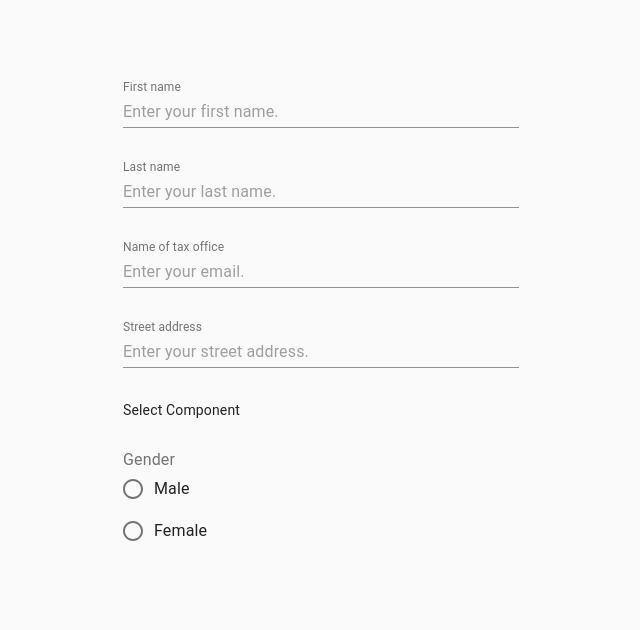
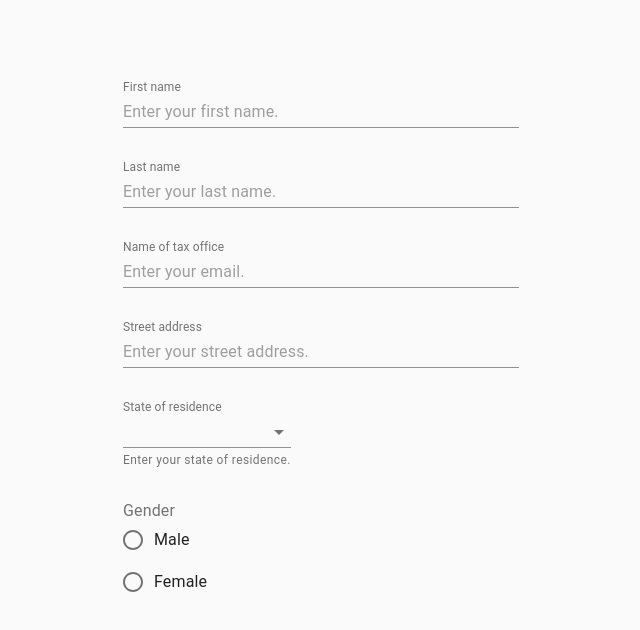
Before and after one commit to rstock08/avalara-coding-challenge, a React (Create React App) app: page / in a window 1280 px wide. Shown: the top 630 px of the page, without its empty margins (319-959 px from the left). Built offline with nearby package versions, Linux system fonts and the light colour scheme.

Commit message:
All fields working

```diff
--- a/src/components/FormComponent.tsx
+++ b/src/components/FormComponent.tsx
@@ -24,7 +24,14 @@ function mapFormInputFields(field: IFormFieldsData) {
             )
         }
         case "select": {
-            return <SelectComponent />
+            return <SelectComponent
+                value={field.value}
+                name={field.name}
+                label={field.label}
+                description={field.description}
+                key={field.displayOrder}
+                options={field.options as string[]}
+            />
         }
         case "radio": {
             return (
@@ -33,7 +40,6 @@ function mapFormInputFields(field: IFormFieldsData) {
                     name={field.name}
                     label={field.label}
                     description={field.description}
-                    key={field.displayOrder}
                     options={field.options as string[]}
                 />
             )
--- a/src/components/RadioComponent.tsx
+++ b/src/components/RadioComponent.tsx
@@ -2,7 +2,6 @@ import { FormControlLabel, FormLabel, Radio, RadioGroup } from "@material-ui/cor
 import React from "react";
 
 interface IRadioProps {
-    key: number;
     value?: string;
     name: string;
     label: string;
@@ -15,10 +14,10 @@ export default function RadioComponent(props: IRadioProps) {
     return (
         <React.Fragment>
             <FormLabel component="legend">{props.label}</FormLabel>
-            <RadioGroup key={props.key} name={props.name} value={props.value}>
+            <RadioGroup name={props.name} value={props.value}>
                 {
-                    props.options.map((option) => {
-                        return (<FormControlLabel value={option} control={<Radio />} label={option} />)
+                    props.options.map((option, index) => {
+                        return <FormControlLabel key={`radio-${index}`} value={option} control={<Radio />} label={option} />
                     })
                 }
             </RadioGroup>
--- a/src/components/SelectComponent.tsx
+++ b/src/components/SelectComponent.tsx
@@ -1,9 +1,41 @@
+import { FormControl, InputLabel, Select, MenuItem, FormHelperText } from "@material-ui/core";
 import React from "react";
 
-export default function SelectComponent(){
+interface ISelectProps {
+    key: number;
+    value?: string;
+    name: string;
+    label: string;
+    description: string;
+    options: string[];
+    //handleChange(val: any): void;
+}
+
+export default function SelectComponent(props: ISelectProps) {
     return (
-        <div>
-            Select Component
-        </div>
+        <React.Fragment>
+            <FormControl>
+                <InputLabel shrink>
+                    {props.label}
+                </InputLabel>
+                <Select
+                    defaultValue=""
+                >
+                    <MenuItem key={"menu-item-empty"} value="None">
+                        <em>None</em>
+                    </MenuItem>
+                    {props.options.length > 0 ? (
+                        props.options.map((option: string, index: number) => {
+                            return (
+                                <MenuItem key={`menu-item-${index}`} value={option}>
+                                    {option}
+                                </MenuItem>
+                            )
+                        })
+                    ) : (null)}
+                </Select>
+                <FormHelperText>{props.description}</FormHelperText>
+            </FormControl>
+        </React.Fragment>
     )
 }
--- a/src/components/TextFieldComponent.tsx
+++ b/src/components/TextFieldComponent.tsx
@@ -6,14 +6,12 @@ interface ITextFieldProps {
     name: string;
     label: string;
     description: string;
-    key: number;
 }
 
 export default function TextFieldComponent(props: ITextFieldProps) {
     return (
         <React.Fragment>
             <TextField
-                key={props.key}
                 fullWidth
                 label={props.label}
                 value={props.value}
```
